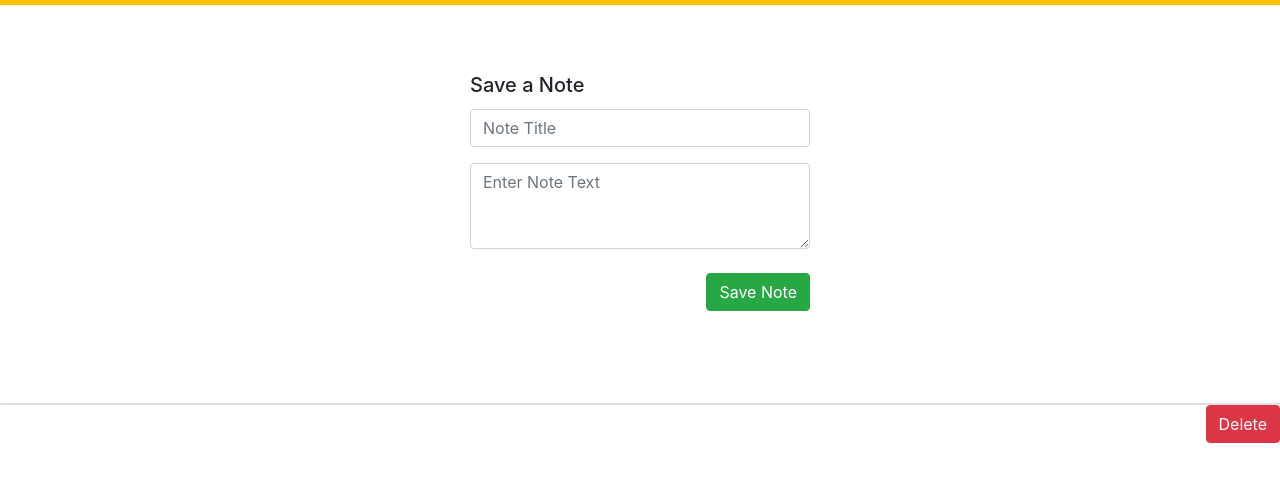
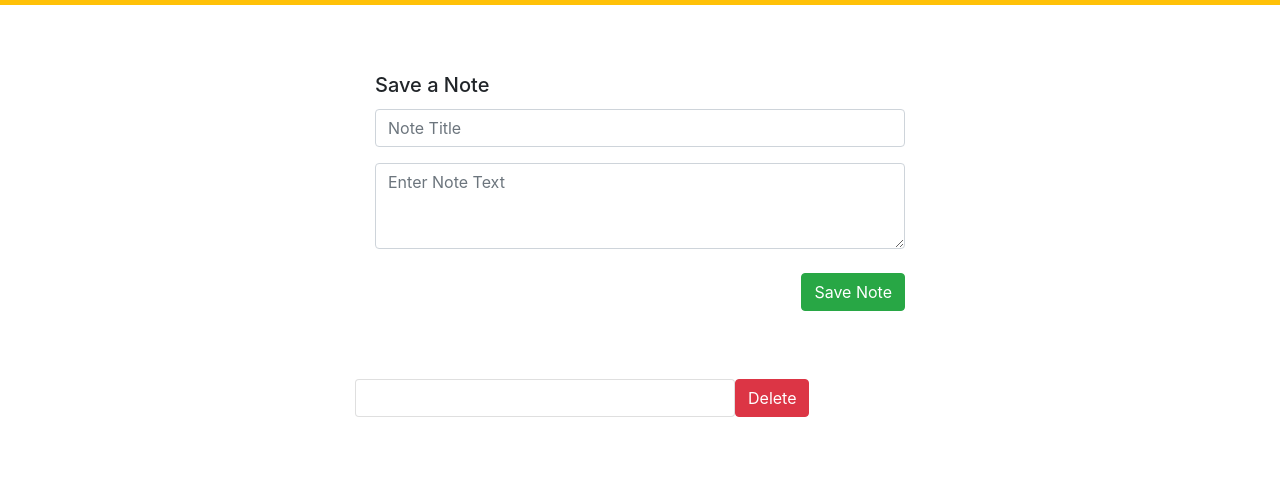
Before and after one commit to jgreg728/Note-Taker-Heroku-App, a website: page public/notes.html in a window 1280 px wide. Shown: the part 51-532 px from the top of the page. Drawn offline with nearby package versions, Linux system fonts and the light colour scheme; files that its build step writes are made by us from their sources.

Commit message:
updated HTML routes

```diff
--- a/public/notes.html
+++ b/public/notes.html
@@ -26,9 +26,9 @@
 
   <div class="container">
     <div class="row">
-        <div class="col-sm-4">
+      <div class="col-sm-3">
       </div>
-        <div class="col-sm-4 card-body">
+      <div class="col-sm-6 card-body">
         <h5 class="card-title">Save a Note</h5>
         <div class="form-group">
           <input type="text" class="form-control note-title" placeholder="Note Title">
@@ -38,8 +38,7 @@
           <button class="btn btn-success mt-4 float-right save-note">Save Note</button>
         </div>
       </div>
-        <div class="col-sm-4">
-        </div>
+      <div class="col-sm-3">
       </div>
     </div>
   </div>
@@ -47,14 +46,26 @@
   <br>
   <br>
 
-  <div class="card mt-4"></div>
-    <ul class="list-group"></ul>
+  <div class="container">
+    <div class="row">
+      <div class="col-sm-3">
+      </div>
+      <div class="col-sm-4 card mt-6">
+        <ul class="list-group">
+        </ul>
+      </div>
+
       <div class="center-block">
         <button type="button" class="btn btn-danger float-right">Delete</button>
       </div>
+      <div class="col-sm-3">
+      </div>
+    </div>
+  </div>
 
-    <!-- DELETE BUTTON (use later) -->
+<script>
 
+</script>
 
   <script src="https://cdnjs.cloudflare.com/ajax/libs/jquery/3.3.1/jquery.slim.min.js"></script>
   <script src="https://cdnjs.cloudflare.com/ajax/libs/popper.js/1.13.0/umd/popper.min.js"></script>
--- a/routes/htmlRoutes.js
+++ b/routes/htmlRoutes.js
@@ -10,8 +10,8 @@ module.exports = function(app) {
     res.sendFile(path.join(__dirname, "../public/index.html"));
   });
 
-  // set up GET route for submitting new notes
-  app.get("/submitnotes", function(req, res) {
+  // set up POST route for submitting new notes
+  app.post("/submitnotes", function(req, res) {
     res.sendFile(path.join(__dirname, "../public/notes.html"));
   });
 }
```
Also changed, not shown: public/index.html (+1 -1 lines), 1 other file. Lines whose indentation alone changed are shown as unchanged.
